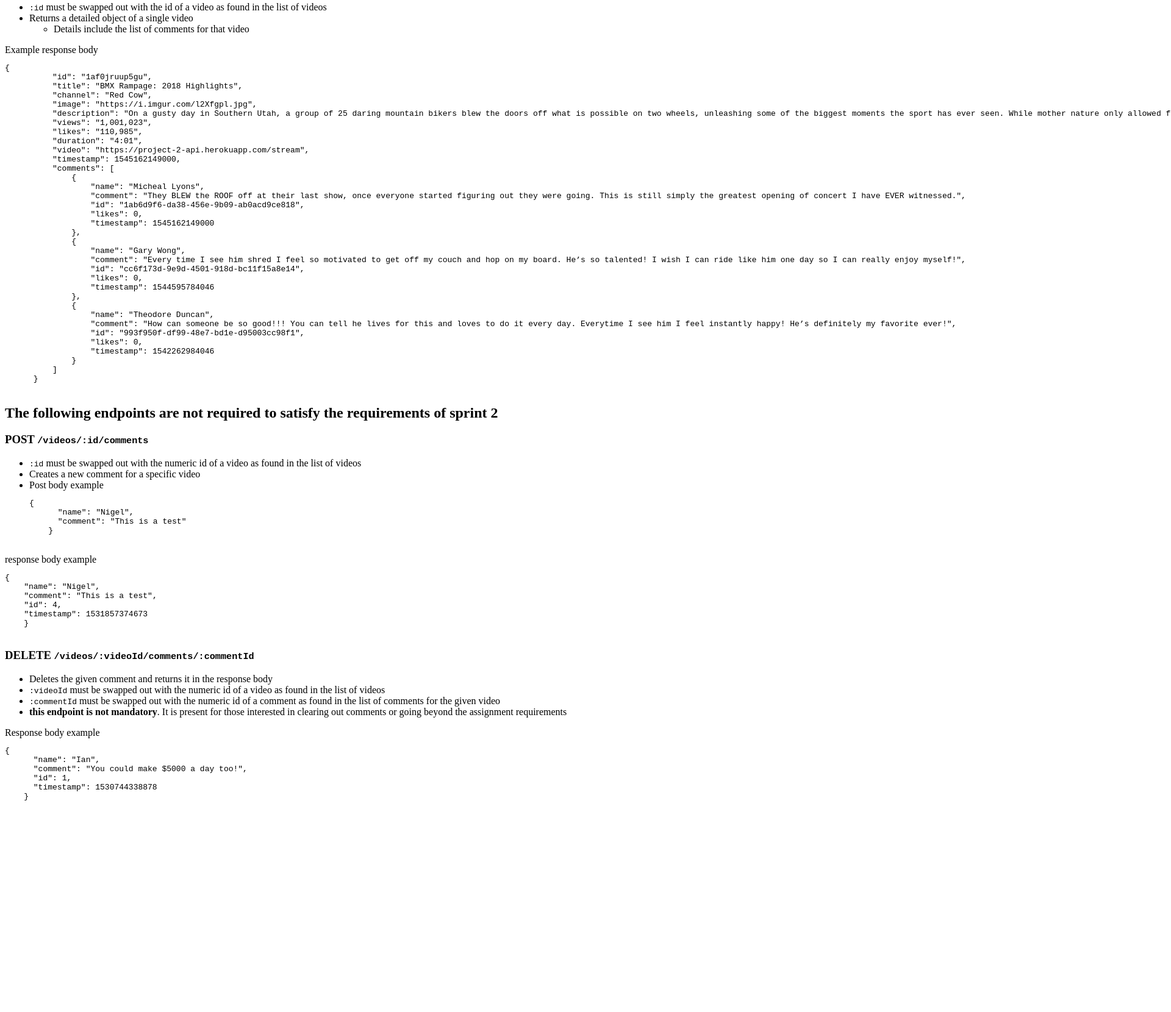
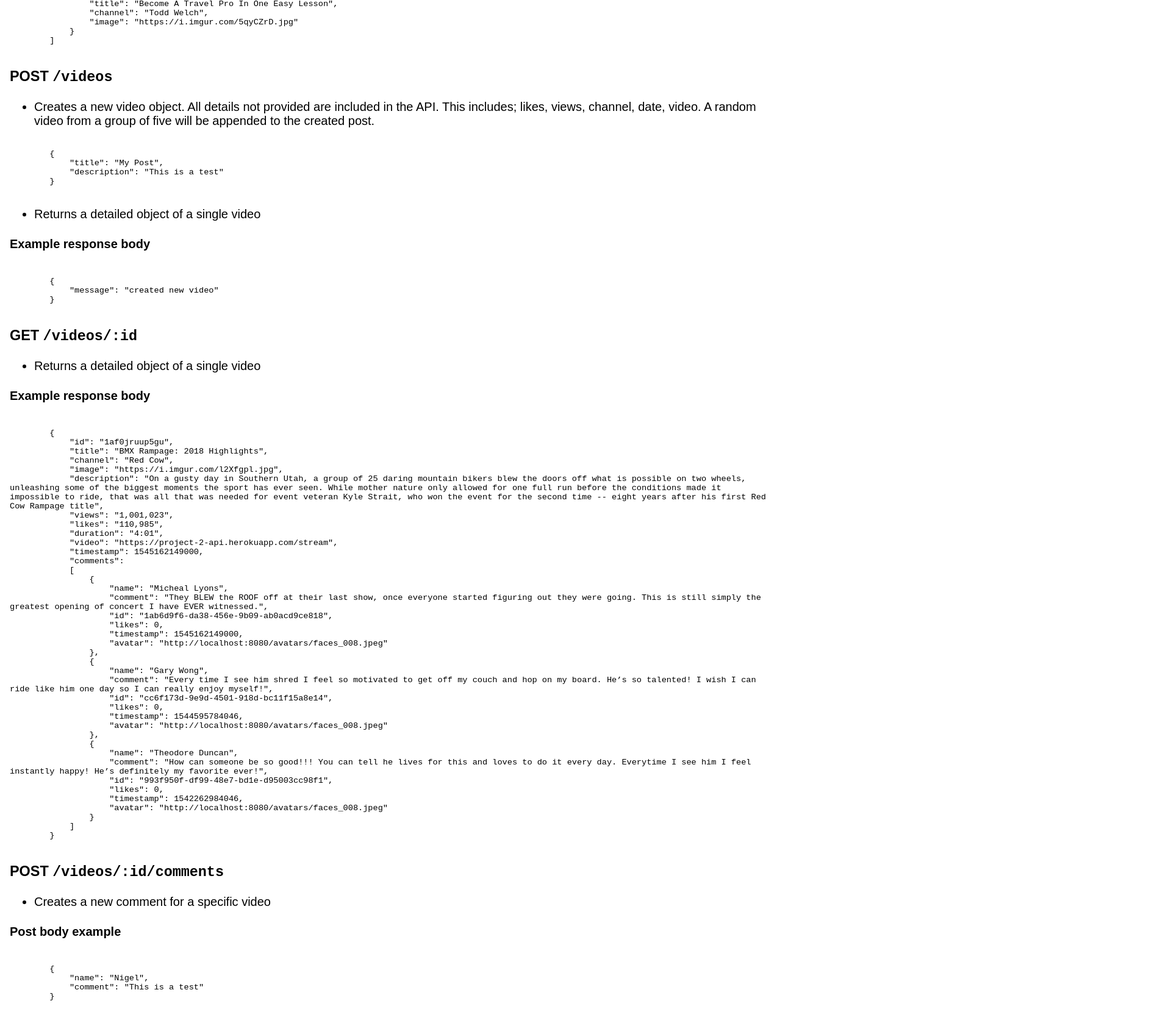
Before and after one commit to nicholas-hucal/nicholas-hucal-brainflix-api, a website: page public/index.html in a window 1280 px wide. Shown: the part 888-2548 px from the top of the page at 61% size, 1920 px wide, since content can reach past the window. Before the commit the page ends 2230 px from the top, so only its background shows below. Drawn offline with Linux system fonts and the light colour scheme.

Commit message:
fixed minor styling on index

```diff
--- a/public/index.html
+++ b/public/index.html
@@ -10,23 +10,22 @@
 </head>
 
 <body>
+    <div>
         <h1>BrainFlix API</h1>
         <h2 id="authentication">Authentication</h2>
         <ul>
             <li>To register with the API and get a key, make a GET request to <code>/register</code>
-            <ul>
-                <li>You can do this with the browser and you only need to do it once. Store the key in a global variable
-                    in your website.</li>
-            </ul>
-        </li>
+            <li>You can do this with the browser and you only need to do it once. Store the key in a global variable in your website.</li>
             <li>You must append <code>?api_key=&lt;your_api_key_here&gt;</code> to each of your API request URLs (except for
                 <code>/register</code>)
             </li>
         </ul>
         <h2 id="api-errors">API Errors</h2>
-    This API may return a 400, 401, 403 or 404 error<h4 id="example-error-body">Example error body</h4>
-            <pre><code class="lang-json">{
-    <span class="hljs-attr">"message"</span>: <span class="hljs-string">"No video with that id exists"</span>
+        This API may return a 400, 401, 403 or 404 error
+        <h4 id="example-error-body">Example error body</h4>
+        <pre><code class="lang-json">
+        {
+            "message": "No video with that id exists"
         }
         </code></pre>
         <h2 id="routes">Routes</h2>
@@ -34,110 +33,221 @@
         <ul>
             <li>Returns an array of video objects </li>
         </ul>
-        Contains only enough information to display in side bar<h4 id="response-body-example">Response body example
-            </h4>
-            <pre><code class="lang-json">[
+        <h4 id="response-body-example">Response body example</h4>
+        <pre><code class="lang-json">
+        [
             {
-          <span class="hljs-attr">"id"</span>: <span class="hljs-string">"1af0jruup5gu"</span>,
-          <span class="hljs-attr">"title"</span>: <span class="hljs-string">"BMX Rampage: 2018 Highlights"</span>,
-          <span class="hljs-attr">"channel"</span>: <span class="hljs-string">"Red Cow"</span>,
-          <span class="hljs-attr">"image"</span>: <span class="hljs-string">"https://i.imgur.com/l2Xfgpl.jpg"</span>
+                "id": "1af0jruup5gu",
+                "title": "BMX Rampage: 2018 Highlights",
+                "channel": "Red Cow",
+                "image": "https://i.imgur.com/l2Xfgpl.jpg"
             },
             {
-          <span class="hljs-attr">"id"</span>: <span class="hljs-string">"1ainjruutd1j"</span>,
-          <span class="hljs-attr">"title"</span>: <span class="hljs-string">"Become A Travel Pro In One Easy Lesson"</span>,
-          <span class="hljs-attr">"channel"</span>: <span class="hljs-string">"Todd Welch"</span>,
-          <span class="hljs-attr">"image"</span>: <span class="hljs-string">"https://i.imgur.com/5qyCZrD.jpg"</span>
+                "id": "1ainjruutd1j",
+                "title": "Become A Travel Pro In One Easy Lesson",
+                "channel": "Todd Welch",
+                "image": "https://i.imgur.com/5qyCZrD.jpg"
             }
         ]
         </code></pre>
+        <h3 id="get-videos-id-">POST <code>/videos</code></h3>
+        <ul>
+            <li>Creates a new video object. All details not provided are included in the API. This includes; likes, views, channel, date, video. A random video from a group of five will be appended to the created post.</li>
+        </ul>
+        <pre><code>
+        {
+            "title": "My Post",
+            "description": "This is a test"
+        }
+        </code></pre>
+        <ul>
+            <li>Returns a detailed object of a single video</li>
+        </ul>
+        <h4 id="response-body-example">Example response body</h4>
+        <pre><code class="lang-json">
+        {
+            "message": "created new video"
+        }
+        </code></pre>
         <h3 id="get-videos-id-">GET <code>/videos/:id</code></h3>
         <ul>
-        <li><code>:id</code> must be swapped out with the id of a video as found in the list of videos</li>
-        <li>Returns a detailed object of a single video<ul>
-                <li>Details include the list of comments for that video</li>
+            <li>Returns a detailed object of a single video</li>
         </ul>
-        </li>
-    </ul>
-        Example response body
-            <pre><code class="lang-json">{
-          <span class="hljs-attr">"id"</span>: <span class="hljs-string">"1af0jruup5gu"</span>,
-          <span class="hljs-attr">"title"</span>: <span class="hljs-string">"BMX Rampage: 2018 Highlights"</span>,
-          <span class="hljs-attr">"channel"</span>: <span class="hljs-string">"Red Cow"</span>,
-          <span class="hljs-attr">"image"</span>: <span class="hljs-string">"https://i.imgur.com/l2Xfgpl.jpg"</span>,
-          <span class="hljs-attr">"description"</span>: <span class="hljs-string">"On a gusty day in Southern Utah, a group of 25 daring mountain bikers blew the doors off what is possible on two wheels, unleashing some of the biggest moments the sport has ever seen. While mother nature only allowed for one full run before the conditions made it impossible to ride, that was all that was needed for event veteran Kyle Strait, who won the event for the second time -- eight years after his first Red Cow Rampage title"</span>,
-          <span class="hljs-attr">"views"</span>: <span class="hljs-string">"1,001,023"</span>,
-          <span class="hljs-attr">"likes"</span>: <span class="hljs-string">"110,985"</span>,
-          <span class="hljs-attr">"duration"</span>: <span class="hljs-string">"4:01"</span>,
-          <span class="hljs-attr">"video"</span>: <span class="hljs-string">"https://project-2-api.herokuapp.com/stream"</span>,
-          <span class="hljs-attr">"timestamp"</span>: <span class="hljs-number">1545162149000</span>,
-          <span class="hljs-attr">"comments"</span>: [
+        <h4 id="response-body-example">Example response body</h4>
+        <pre><code class="lang-json">
         {
-                  <span class="hljs-attr">"name"</span>: <span class="hljs-string">"Micheal Lyons"</span>,
-                  <span class="hljs-attr">"comment"</span>: <span class="hljs-string">"They BLEW the ROOF off at their last show, once everyone started figuring out they were going. This is still simply the greatest opening of concert I have EVER witnessed."</span>,
-                  <span class="hljs-attr">"id"</span>: <span class="hljs-string">"1ab6d9f6-da38-456e-9b09-ab0acd9ce818"</span>,
-                  <span class="hljs-attr">"likes"</span>: <span class="hljs-number">0</span>,
-                  <span class="hljs-attr">"timestamp"</span>: <span class="hljs-number">1545162149000</span>
+            "id": "1af0jruup5gu",
+            "title": "BMX Rampage: 2018 Highlights",
+            "channel": "Red Cow",
+            "image": "https://i.imgur.com/l2Xfgpl.jpg",
+            "description": "On a gusty day in Southern Utah, a group of 25 daring mountain bikers blew the doors off what is possible on two wheels, unleashing some of the biggest moments the sport has ever seen. While mother nature only allowed for one full run before the conditions made it impossible to ride, that was all that was needed for event veteran Kyle Strait, who won the event for the second time -- eight years after his first Red Cow Rampage title",
+            "views": "1,001,023",
+            "likes": "110,985",
+            "duration": "4:01",
+            "video": "https://project-2-api.herokuapp.com/stream",
+            "timestamp": 1545162149000,
+            "comments":
+            [
+                {
+                    "name": "Micheal Lyons",
+                    "comment": "They BLEW the ROOF off at their last show, once everyone started figuring out they were going. This is still simply the greatest opening of concert I have EVER witnessed.",
+                    "id": "1ab6d9f6-da38-456e-9b09-ab0acd9ce818",
+                    "likes": 0,
+                    "timestamp": 1545162149000,
+                    "avatar": "http://localhost:8080/avatars/faces_008.jpeg"
                 },
                 {
-                  <span class="hljs-attr">"name"</span>: <span class="hljs-string">"Gary Wong"</span>,
-                  <span class="hljs-attr">"comment"</span>: <span class="hljs-string">"Every time I see him shred I feel so motivated to get off my couch and hop on my board. He’s so talented! I wish I can ride like him one day so I can really enjoy myself!"</span>,
-                  <span class="hljs-attr">"id"</span>: <span class="hljs-string">"cc6f173d-9e9d-4501-918d-bc11f15a8e14"</span>,
-                  <span class="hljs-attr">"likes"</span>: <span class="hljs-number">0</span>,
-                  <span class="hljs-attr">"timestamp"</span>: <span class="hljs-number">1544595784046</span>
+                    "name": "Gary Wong",
+                    "comment": "Every time I see him shred I feel so motivated to get off my couch and hop on my board. He’s so talented! I wish I can ride like him one day so I can really enjoy myself!",
+                    "id": "cc6f173d-9e9d-4501-918d-bc11f15a8e14",
+                    "likes": 0,
+                    "timestamp": 1544595784046,
+                    "avatar": "http://localhost:8080/avatars/faces_008.jpeg"
                 },
                 {
-                  <span class="hljs-attr">"name"</span>: <span class="hljs-string">"Theodore Duncan"</span>,
-                  <span class="hljs-attr">"comment"</span>: <span class="hljs-string">"How can someone be so good!!! You can tell he lives for this and loves to do it every day. Everytime I see him I feel instantly happy! He’s definitely my favorite ever!"</span>,
-                  <span class="hljs-attr">"id"</span>: <span class="hljs-string">"993f950f-df99-48e7-bd1e-d95003cc98f1"</span>,
-                  <span class="hljs-attr">"likes"</span>: <span class="hljs-number">0</span>,
-                  <span class="hljs-attr">"timestamp"</span>: <span class="hljs-number">1542262984046</span>
+                    "name": "Theodore Duncan",
+                    "comment": "How can someone be so good!!! You can tell he lives for this and loves to do it every day. Everytime I see him I feel instantly happy! He’s definitely my favorite ever!",
+                    "id": "993f950f-df99-48e7-bd1e-d95003cc98f1",
+                    "likes": 0,
+                    "timestamp": 1542262984046,
+                    "avatar": "http://localhost:8080/avatars/faces_008.jpeg"
                 }
             ]
         }
         </code></pre>
-
-    <h2 id="the-following-endpoints-are-not-required-to-satisfy-the-requirements-of-sprint-2">The following endpoints
-        are not required to satisfy the requirements of sprint 2</h2>
         <h3 id="post-videos-id-comments-">POST <code>/videos/:id/comments</code></h3>
         <ul>
-        <li><code>:id</code> must be swapped out with the numeric id of a video as found in the list of videos</li>
             <li>Creates a new comment for a specific video</li>
-        <li>Post body example
-            <pre><code>{
-      <span class="hljs-attr">"name"</span>: <span class="hljs-string">"Nigel"</span>,
-      <span class="hljs-attr">"comment"</span>: <span class="hljs-string">"This is a test"</span>
+        </ul>
+        <h4 id="response-body-example">Post body example</h4>
+        <pre><code>
+        {
+            "name": "Nigel",
+            "comment": "This is a test"
         }
         </code></pre>
             </li>
         </ul>
-        response body example
-            <pre><code>{
-    <span class="hljs-attr">"name"</span>: <span class="hljs-string">"Nigel"</span>,
-    <span class="hljs-attr">"comment"</span>: <span class="hljs-string">"This is a test"</span>,
-    <span class="hljs-attr">"id"</span>: <span class="hljs-number">4</span>,
-    <span class="hljs-attr">"timestamp"</span>: <span class="hljs-number">1531857374673</span>
+        <h4 id="response-body-example">Example response body</h4>
+        <pre><code>
+        {
+            "name": "Nigel",
+            "comment": "This is a test",
+            "id": 4,
+            "timestamp": 1531857374673,
+            "avatar": "http://localhost:8080/avatars/faces_008.jpeg"
         }
         </code></pre>
 
         <h3 id="delete-videos-videoid-comments-commentid-">DELETE <code>/videos/:videoId/comments/:commentId</code></h3>
         <ul>
             <li>Deletes the given comment and returns it in the response body</li>
-        <li><code>:videoId</code> must be swapped out with the numeric id of a video as found in the list of videos</li>
-        <li><code>:commentId</code> must be swapped out with the numeric id of a comment as found in the list of
-            comments for the given video</li>
-        <li><strong>this endpoint is not mandatory</strong>. It is present for those interested in clearing out comments
-            or going beyond the assignment requirements</li>
         </ul>
-        Response body example
-            <pre><code>{
-      <span class="hljs-attr">"name"</span>: <span class="hljs-string">"Ian"</span>,
-      <span class="hljs-attr">"comment"</span>: <span class="hljs-string">"You could make $5000 a day too!"</span>,
-      <span class="hljs-attr">"id"</span>: <span class="hljs-number">1</span>,
-      <span class="hljs-attr">"timestamp"</span>: <span class="hljs-number">1530744338878</span>
+        <h4 id="response-body-example">Example response body</h4>
+        <pre><code>
+        {
+            "name": "Ian",
+            "comment": "You could make $5000 a day too!",
+            "id": 1,
+            "timestamp": 1530744338878,
+            "avatar": "http://localhost:8080/avatars/faces_008.jpeg"
         }
         </code></pre>
 
+        <h3 id="delete-videos-videoid-comments-commentid-">PUT <code>/videos/:videoId/likes</code></h3>
+        <ul>
+            <li>Increments the likes of the selected video by one</li>
+        </ul>
+        <h4 id="response-body-example">Example response body</h4>
+        <pre><code class="lang-json">
+        {
+            "id": "1af0jruup5gu",
+            "title": "BMX Rampage: 2018 Highlights",
+            "channel": "Red Cow",
+            "image": "https://i.imgur.com/l2Xfgpl.jpg",
+            "description": "On a gusty day in Southern Utah, a group of 25 daring mountain bikers blew the doors off what is possible on two wheels, unleashing some of the biggest moments the sport has ever seen. While mother nature only allowed for one full run before the conditions made it impossible to ride, that was all that was needed for event veteran Kyle Strait, who won the event for the second time -- eight years after his first Red Cow Rampage title",
+            "views": "1,001,023",
+            "likes": "110,985",
+            "duration": "4:01",
+            "video": "https://project-2-api.herokuapp.com/stream",
+            "timestamp": 1545162149000,
+            "comments":
+            [
+                {
+                    "name": "Micheal Lyons",
+                    "comment": "They BLEW the ROOF off at their last show, once everyone started figuring out they were going. This is still simply the greatest opening of concert I have EVER witnessed.",
+                    "id": "1ab6d9f6-da38-456e-9b09-ab0acd9ce818",
+                    "likes": 0,
+                    "timestamp": 1545162149000,
+                    "avatar": "http://localhost:8080/avatars/faces_008.jpeg"
+                },
+                {
+                    "name": "Gary Wong",
+                    "comment": "Every time I see him shred I feel so motivated to get off my couch and hop on my board. He’s so talented! I wish I can ride like him one day so I can really enjoy myself!",
+                    "id": "cc6f173d-9e9d-4501-918d-bc11f15a8e14",
+                    "likes": 0,
+                    "timestamp": 1544595784046,
+                    "avatar": "http://localhost:8080/avatars/faces_008.jpeg"
+                },
+                {
+                    "name": "Theodore Duncan",
+                    "comment": "How can someone be so good!!! You can tell he lives for this and loves to do it every day. Everytime I see him I feel instantly happy! He’s definitely my favorite ever!",
+                    "id": "993f950f-df99-48e7-bd1e-d95003cc98f1",
+                    "likes": 0,
+                    "timestamp": 1542262984046,
+                    "avatar": "http://localhost:8080/avatars/faces_008.jpeg"
+                }
+            ]
+        }
+        </code></pre>
+
+        <h3 id="delete-videos-videoid-comments-commentid-">PUT <code>/videos/:videoId/views</code></h3>
+        <ul>
+            <li>Increments the views of the selected video by one</li>
+        </ul>
+        <h4 id="response-body-example">Example response body</h4>
+        <pre class="lang-json">
+        {
+            "id": "1af0jruup5gu",
+            "title": "BMX Rampage: 2018 Highlights",
+            "channel": "Red Cow",
+            "image": "https://i.imgur.com/l2Xfgpl.jpg",
+            "description": "On a gusty day in Southern Utah, a group of 25 daring mountain bikers blew the doors off what is possible on two wheels, unleashing some of the biggest moments the sport has ever seen. While mother nature only allowed for one full run before the conditions made it impossible to ride, that was all that was needed for event veteran Kyle Strait, who won the event for the second time -- eight years after his first Red Cow Rampage title",
+            "views": "1,001,023",
+            "likes": "110,985",
+            "duration": "4:01",
+            "video": "https://project-2-api.herokuapp.com/stream",
+            "timestamp": 1545162149000,
+            "comments":
+            [
+                {
+                    "name": "Micheal Lyons",
+                    "comment": "They BLEW the ROOF off at their last show, once everyone started figuring out they were going. This is still simply the greatest opening of concert I have EVER witnessed.",
+                    "id": "1ab6d9f6-da38-456e-9b09-ab0acd9ce818",
+                    "likes": 0,
+                    "timestamp": 1545162149000,
+                    "avatar": "http://localhost:8080/avatars/faces_008.jpeg"
+                },
+                {
+                    "name": "Gary Wong",
+                    "comment": "Every time I see him shred I feel so motivated to get off my couch and hop on my board. He’s so talented! I wish I can ride like him one day so I can really enjoy myself!",
+                    "id": "cc6f173d-9e9d-4501-918d-bc11f15a8e14",
+                    "likes": 0,
+                    "timestamp": 1544595784046,
+                    "avatar": "http://localhost:8080/avatars/faces_008.jpeg"
+                },
+                {
+                    "name": "Theodore Duncan",
+                    "comment": "How can someone be so good!!! You can tell he lives for this and loves to do it every day. Everytime I see him I feel instantly happy! He’s definitely my favorite ever!",
+                    "id": "993f950f-df99-48e7-bd1e-d95003cc98f1",
+                    "likes": 0,
+                    "timestamp": 1542262984046,
+                    "avatar": "http://localhost:8080/avatars/faces_008.jpeg"
+                }
+            ]
+        }
+        </pre>
+    </div>
 </body>
 
 </html>
--- a/public/styles/style.scss
+++ b/public/styles/style.scss
@@ -0,0 +1,16 @@
+html {
+    width: 100%;
+    height: 100%;
+}
+
+body {
+    margin: 0;
+    font-size: 20px;
+    padding: 1rem;
+    font-family:Arial, Helvetica, sans-serif;
+}
+
+pre {
+    white-space: pre-wrap;
+    font-size: 0.85rem;
+}
```
Also changed, not shown: data/videos.json (+1 -1 lines), public/styles/style.css. Lines whose indentation alone changed are shown as unchanged.
